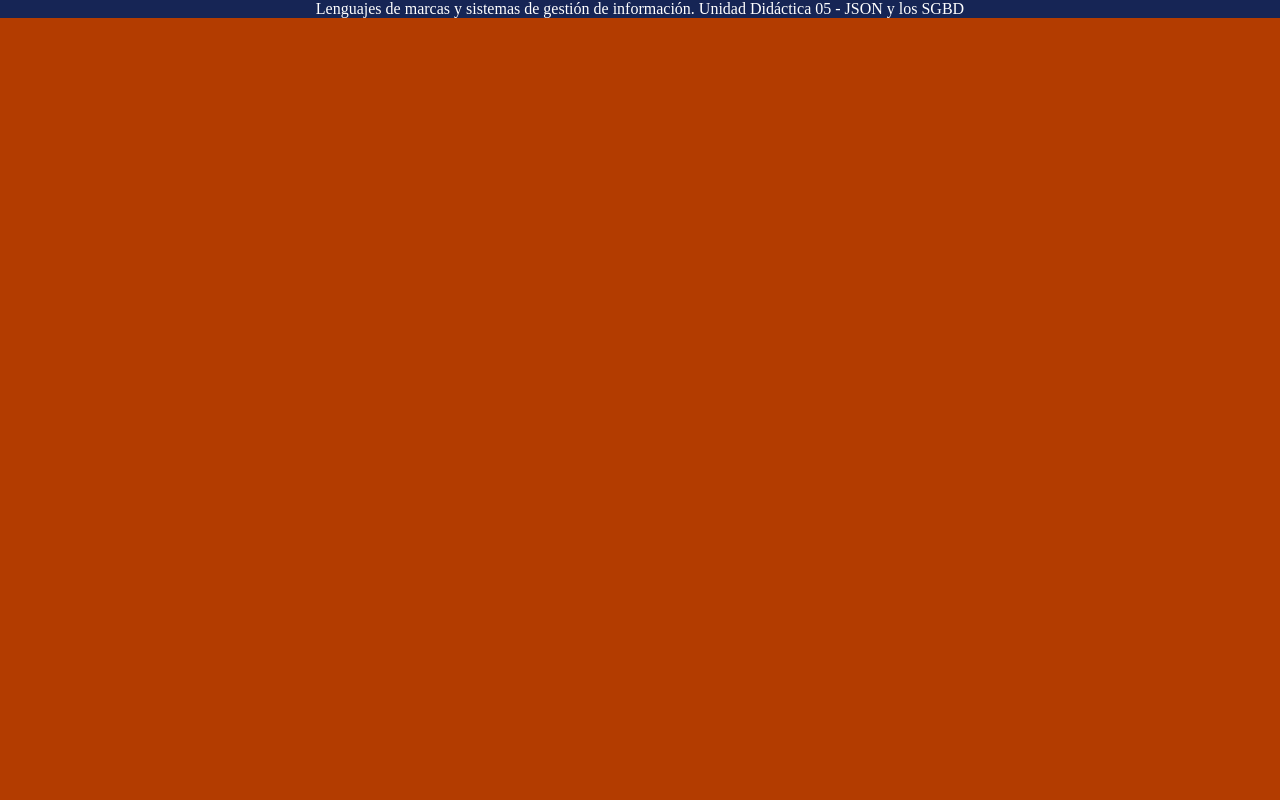
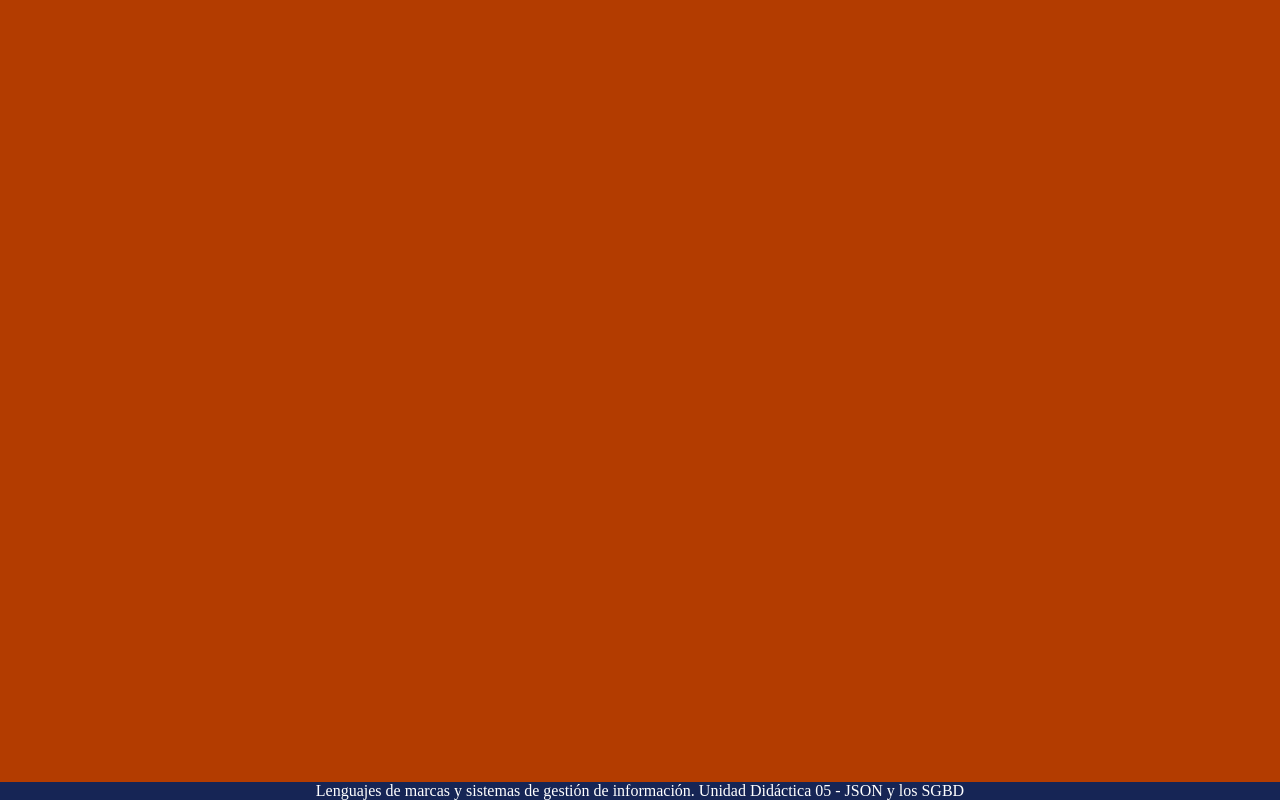
Before and after one commit to ftoledo-26/MHW_wiki, a plain HTML site: page pages/armas.html in a window 1280 px wide. Drawn offline with Linux system fonts and the light colour scheme; no server answers.

Commit message:
update al main

```diff
--- a/estilos.css
+++ b/estilos.css
@@ -73,7 +73,16 @@ main{
     padding: 0px;
     margin: 0px;
     min-width: 100%;
+}
+
+.main_jose{
+    display: flex;
     flex-direction: column;
+    margin-bottom: 15px;
+    flex-grow: 1;
+    padding: 0px;
+    margin: 0px;
+    min-width: 100%;
 }
 
 .contenido{
--- a/pages/armas.html
+++ b/pages/armas.html
@@ -8,11 +8,11 @@
         <title>MH-Wiki</title>
     </head>
     <body class="armas-background">
-
+        <main class="main_jose">
             <div class="contenedor-normal" id="container_armas">
 
             </div>
-		</div>
+		</main>
         <footer>
             <p class="footer_monstruo">Lenguajes de marcas y sistemas de gestión de información. Unidad Didáctica 05 - JSON y los SGBD</p>
         </footer>
```
Also changed, not shown: pages/armaduras.html (+1 -1 lines), pages/monstruos.html (+1 -1 lines). Lines whose indentation alone changed are shown as unchanged.
